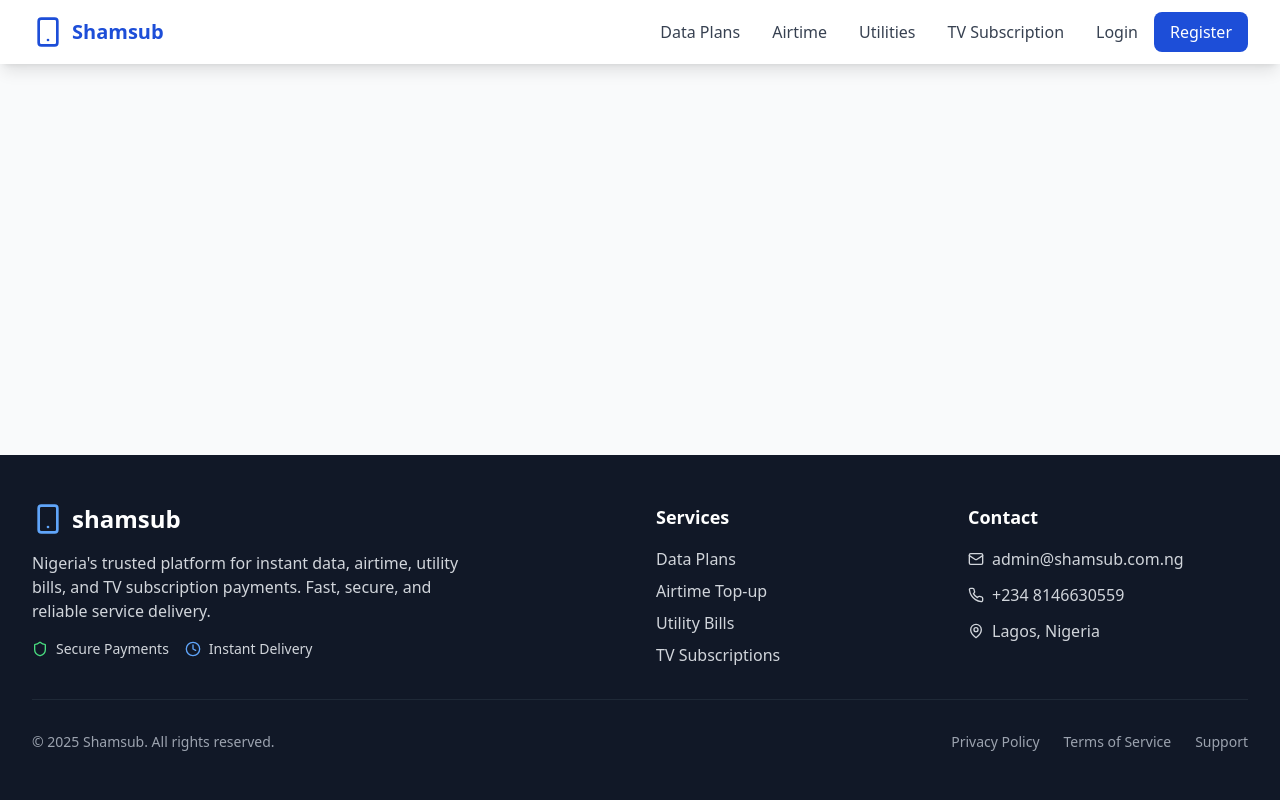
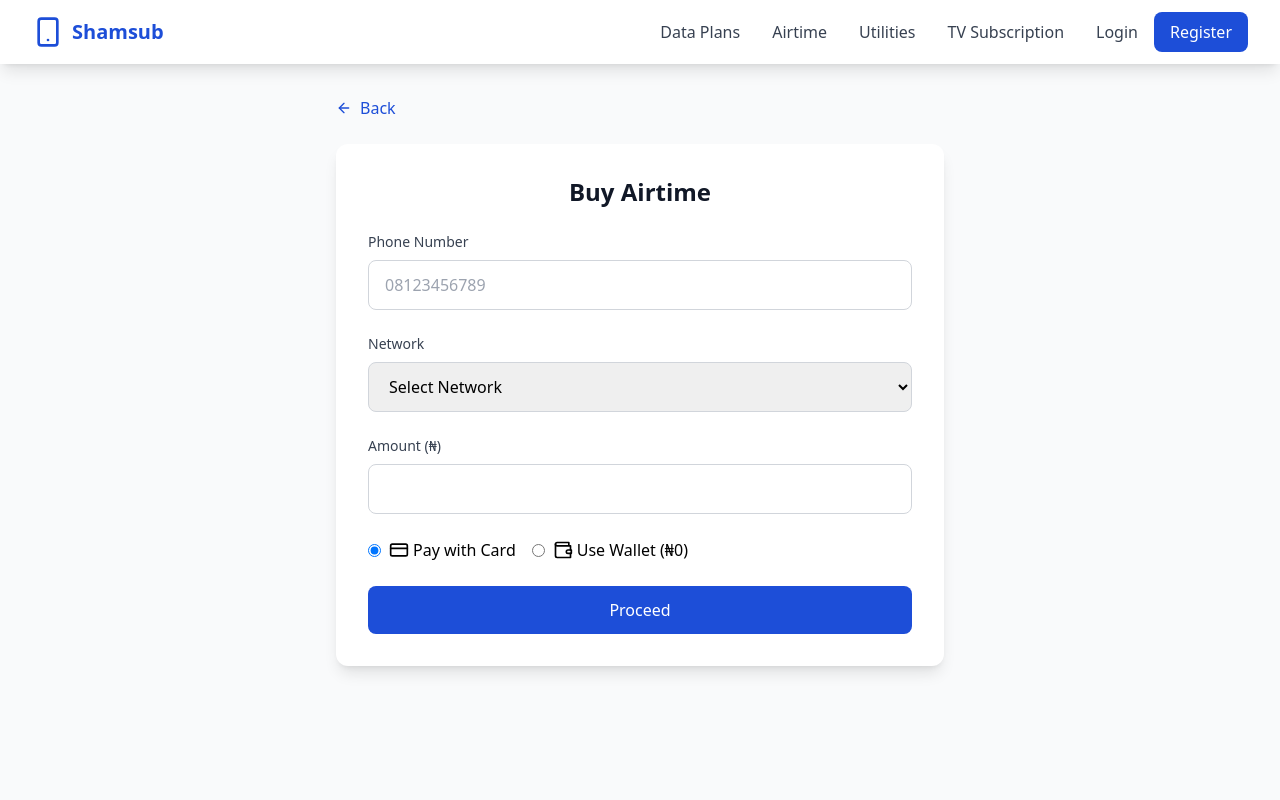
Before and after one commit to Smartsambiz/shamsub, a React (Vite) app: page /purchase/airtime in a window 1280 px wide. Shown: the top 800 px of the page. Built offline with nearby package versions, Linux system fonts and the light colour scheme.

Commit message:
update on form display in app

```diff
--- a/src/App.tsx
+++ b/src/App.tsx
@@ -22,7 +22,7 @@ function App() {
               <Routes>
                 <Route path="/" element={<Home />} />
                 <Route path="/services/:category" element={<Services />} />
-                <Route path="/purchase/category" element={<Purchase />} />
+                <Route path="/purchase/:category" element={<Purchase />} />
                 <Route path="/login" element={<Login />} />
                 <Route path="/register" element={<Register />} />
                 <Route path="/dashboard" element={<Dashboard />} />
--- a/src/pages/Purchase.tsx
+++ b/src/pages/Purchase.tsx
@@ -1,10 +1,9 @@
-import React, { useState } from 'react';
+import React, { useState, useEffect } from 'react';
 import { useParams, useSearchParams, useNavigate } from 'react-router-dom';
 import { useAuth } from '../contexts/AuthContext';
 import { useWallet } from '../contexts/WalletContext';
 import { CreditCard, Wallet, ArrowLeft, CheckCircle, AlertCircle } from 'lucide-react';
-import { processVTpassPurchase } from "../services/vtpassService";
-
+import { processVTpassPurchase } from '../services/vtpassService';
 
 const Purchase = () => {
   const { category } = useParams<{ category: string }>();
@@ -26,21 +25,17 @@ const Purchase = () => {
     billType: searchParams.get('type') || ''
   });
 
-
-
-
   const [paymentMethod, setPaymentMethod] = useState<'card' | 'wallet'>('card');
   const [isProcessing, setIsProcessing] = useState(false);
   const [isSuccess, setIsSuccess] = useState(false);
   const [error, setError] = useState('');
 
-  // Add validation
+  // Redirect if category is invalid
+  useEffect(() => {
     if (!category || !['data', 'airtime', 'tv', 'utilities'].includes(category)) {
       navigate('/error', { state: { message: 'Invalid service category' } });
-  return null;
     }
-
-
+  }, [category, navigate]);
 
   const handleInputChange = (e: React.ChangeEvent<HTMLInputElement | HTMLSelectElement>) => {
     setFormData({
@@ -55,60 +50,37 @@ if (!category || !['data', 'airtime', 'tv', 'utilities'].includes(category)) {
     setError('');
 
     try {
-      // Validate form
-      if (!formData.phoneNumber) {
-        throw new Error('Phone number is required');
-      }
+      if (!formData.phoneNumber) throw new Error('Phone number is required');
 
       const amount = parseFloat(formData.amount);
-      if (!amount || amount <= 0) {
-        throw new Error('Valid amount is required');
-      }
+      if (!amount || amount <= 0) throw new Error('Valid amount is required');
 
-      // Process payment
       if (paymentMethod === 'wallet') {
-        if (!user) {
-          throw new Error('Please login to use wallet payment');
-        }
-
+        if (!user) throw new Error('Please login to use wallet payment');
         const success = await deductFunds(amount, `${category} purchase`);
-        if (!success) {
-          throw new Error('Insufficient wallet balance');
-        }
+        if (!success) throw new Error('Insufficient wallet balance');
       } else {
-        // Simulate Paystack payment
         await new Promise((resolve, reject) => {
           setTimeout(() => {
-            // Simulate 95% success rate
-            if (Math.random() > 0.05) {
-              resolve(true);
-            } else {
-              reject(new Error('Payment failed. Please try again.'));
-            }
+            Math.random() > 0.05 ? resolve(true) : reject(new Error('Payment failed. Please try again.'));
           }, 3000);
         });
       }
 
-      // Actual VTpass API call
       const vtpassResponse = await processVTpassPurchase({
-        request_id: formData.request_id,      // string, unique
-        serviceID: formData.service,          // string, e.g., "mtn"
-        billersCode: formData.phoneNumber,    // string, e.g., phone, smartcard, meter
-        variation_code: formData.plan,        // string, e.g., "mtn-500"
-        amount: Number(formData.amount),      // number
+        request_id: formData.request_id,
+        serviceID: formData.service,
+        billersCode: formData.phoneNumber,
+        variation_code: formData.plan,
+        amount: amount,
         phone: formData.phoneNumber
-      // email: user?.email || '', // optional: for receipts or logging
       });
 
-      // Check VTpass response
       if (vtpassResponse?.status === 'success') {
         setIsSuccess(true);
       } else {
         throw new Error(vtpassResponse?.message || 'VTpass transaction failed');
       }
-
-
-        setIsSuccess(true);
     } catch (err) {
       setError(err instanceof Error ? err.message : 'An error occurred');
     } finally {
@@ -143,8 +115,7 @@ if (!category || !['data', 'airtime', 'tv', 'utilities'].includes(category)) {
           </div>
         </div>
       </div>
-      )
-
+    );
   }
 
   const getTitle = () => {
@@ -195,12 +166,12 @@ if (!category || !['data', 'airtime', 'tv', 'utilities'].includes(category)) {
                 value={formData.phoneNumber}
                 onChange={handleInputChange}
                 placeholder="08123456789"
-                className="w-full px-4 py-3 border border-gray-300 rounded-lg focus:ring-2 focus:ring-blue-500 focus:border-blue-500"
+                className="w-full px-4 py-3 border border-gray-300 rounded-lg"
                 required
               />
             </div>
 
-            {/* Network Selection for Data/Airtime */}
+            {/* Network (for data/airtime) */}
             {(category === 'data' || category === 'airtime') && (
               <div>
                 <label htmlFor="network" className="block text-sm font-medium text-gray-700 mb-2">
@@ -211,7 +182,7 @@ if (!category || !['data', 'airtime', 'tv', 'utilities'].includes(category)) {
                   name="network"
                   value={formData.network}
                   onChange={handleInputChange}
-                  className="w-full px-4 py-3 border border-gray-300 rounded-lg focus:ring-2 focus:ring-blue-500 focus:border-blue-500"
+                  className="w-full px-4 py-3 border border-gray-300 rounded-lg"
                   required
                 >
                   <option value="">Select Network</option>
@@ -236,12 +207,12 @@ if (!category || !['data', 'airtime', 'tv', 'utilities'].includes(category)) {
                 onChange={handleInputChange}
                 min="50"
                 max="50000"
-                className="w-full px-4 py-3 border border-gray-300 rounded-lg focus:ring-2 focus:ring-blue-500 focus:border-blue-500"
+                className="w-full px-4 py-3 border border-gray-300 rounded-lg"
                 required
               />
             </div>
 
-            {/* TV Subscription specific fields */}
+            {/* Smart Card (TV) */}
             {category === 'tv' && (
               <div>
                 <label htmlFor="smartCardNumber" className="block text-sm font-medium text-gray-700 mb-2">
@@ -254,13 +225,13 @@ if (!category || !['data', 'airtime', 'tv', 'utilities'].includes(category)) {
                   value={formData.smartCardNumber}
                   onChange={handleInputChange}
                   placeholder="Enter your smart card number"
-                  className="w-full px-4 py-3 border border-gray-300 rounded-lg focus:ring-2 focus:ring-blue-500 focus:border-blue-500"
+                  className="w-full px-4 py-3 border border-gray-300 rounded-lg"
                   required
                 />
               </div>
             )}
 
-            {/* Utilities specific fields */}
+            {/* Utilities Fields */}
             {category === 'utilities' && (
               <>
                 <div>
@@ -274,7 +245,7 @@ if (!category || !['data', 'airtime', 'tv', 'utilities'].includes(category)) {
                     value={formData.meterNumber}
                     onChange={handleInputChange}
                     placeholder="Enter meter or account number"
-                    className="w-full px-4 py-3 border border-gray-300 rounded-lg focus:ring-2 focus:ring-blue-500 focus:border-blue-500"
+                    className="w-full px-4 py-3 border border-gray-300 rounded-lg"
                     required
                   />
                 </div>
@@ -289,56 +260,46 @@ if (!category || !['data', 'airtime', 'tv', 'utilities'].includes(category)) {
                     value={formData.customerName}
                     onChange={handleInputChange}
                     placeholder="Enter customer name"
-                    className="w-full px-4 py-3 border border-gray-300 rounded-lg focus:ring-2 focus:ring-blue-500 focus:border-blue-500"
+                    className="w-full px-4 py-3 border border-gray-300 rounded-lg"
                     required
                   />
                 </div>
               </>
             )}
 
-            {/* Payment Method Selection */}
-            <div>
-              <label className="block text-sm font-medium text-gray-700 mb-4">
-                Payment Method
+            {/* Payment Method */}
+            <div className="flex items-center space-x-4">
+              <label className="flex items-center">
+                <input
+                  type="radio"
+                  name="paymentMethod"
+                  value="card"
+                  checked={paymentMethod === 'card'}
+                  onChange={() => setPaymentMethod('card')}
+                  className="mr-2"
+                />
+                <CreditCard className="h-5 w-5 mr-1" /> Pay with Card
               </label>
-              <div className="grid grid-cols-1 md:grid-cols-2 gap-4">
-                <button
-                  type="button"
-                  onClick={() => setPaymentMethod('card')}
-                  className={`p-4 border-2 rounded-lg flex items-center justify-center space-x-2 transition-colors ${
-                    paymentMethod === 'card'
-                      ? 'border-blue-500 bg-blue-50 text-blue-700'
-                      : 'border-gray-300 hover:border-gray-400'
-                  }`}
-                >
-                  <CreditCard className="h-5 w-5" />
-                  <span>Card Payment</span>
-                </button>
-
-                {user && (
-                  <button
-                    type="button"
-                    onClick={() => setPaymentMethod('wallet')}
-                    className={`p-4 border-2 rounded-lg flex items-center justify-center space-x-2 transition-colors ${
-                      paymentMethod === 'wallet'
-                        ? 'border-green-500 bg-green-50 text-green-700'
-                        : 'border-gray-300 hover:border-gray-400'
-                    }`}
-                  >
-                    <Wallet className="h-5 w-5" />
-                    <span>Wallet (₦{balance.toLocaleString()})</span>
-                  </button>
-                )}
-              </div>
+              <label className="flex items-center">
+                <input
+                  type="radio"
+                  name="paymentMethod"
+                  value="wallet"
+                  checked={paymentMethod === 'wallet'}
+                  onChange={() => setPaymentMethod('wallet')}
+                  className="mr-2"
+                />
+                <Wallet className="h-5 w-5 mr-1" /> Use Wallet (₦{balance})
+              </label>
             </div>
 
             {/* Submit Button */}
             <button
               type="submit"
               disabled={isProcessing}
-              className="w-full bg-blue-700 text-white py-4 px-6 rounded-lg hover:bg-blue-800 transition-colors font-semibold disabled:opacity-50 disabled:cursor-not-allowed"
+              className="w-full bg-blue-700 text-white py-3 rounded-lg hover:bg-blue-800 transition"
             >
-              {isProcessing ? 'Processing...' : `Pay ₦${formData.amount || '0'}`}
+              {isProcessing ? 'Processing...' : 'Proceed'}
             </button>
           </form>
         </div>
```
Lines whose indentation alone changed are shown as unchanged.
